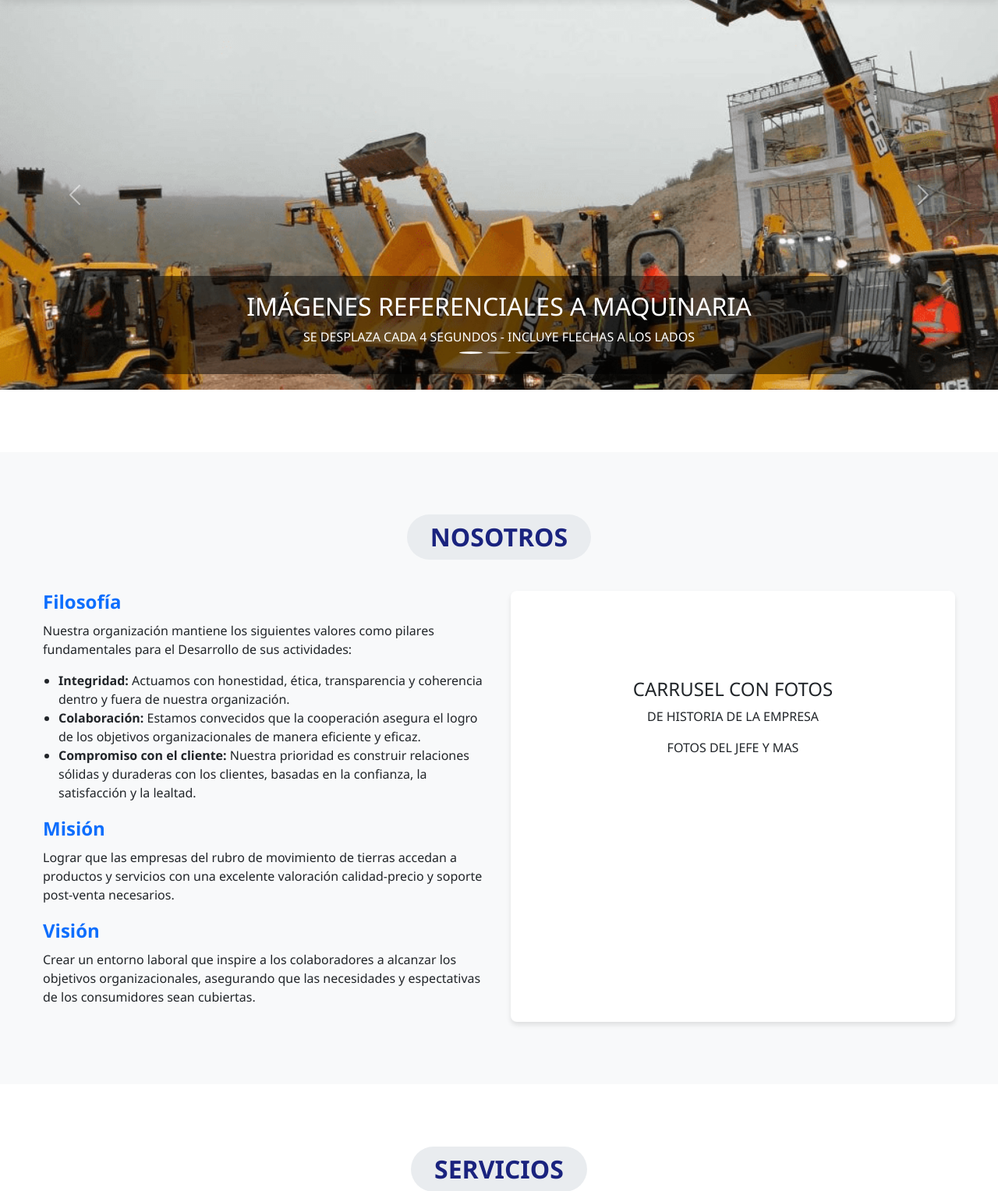
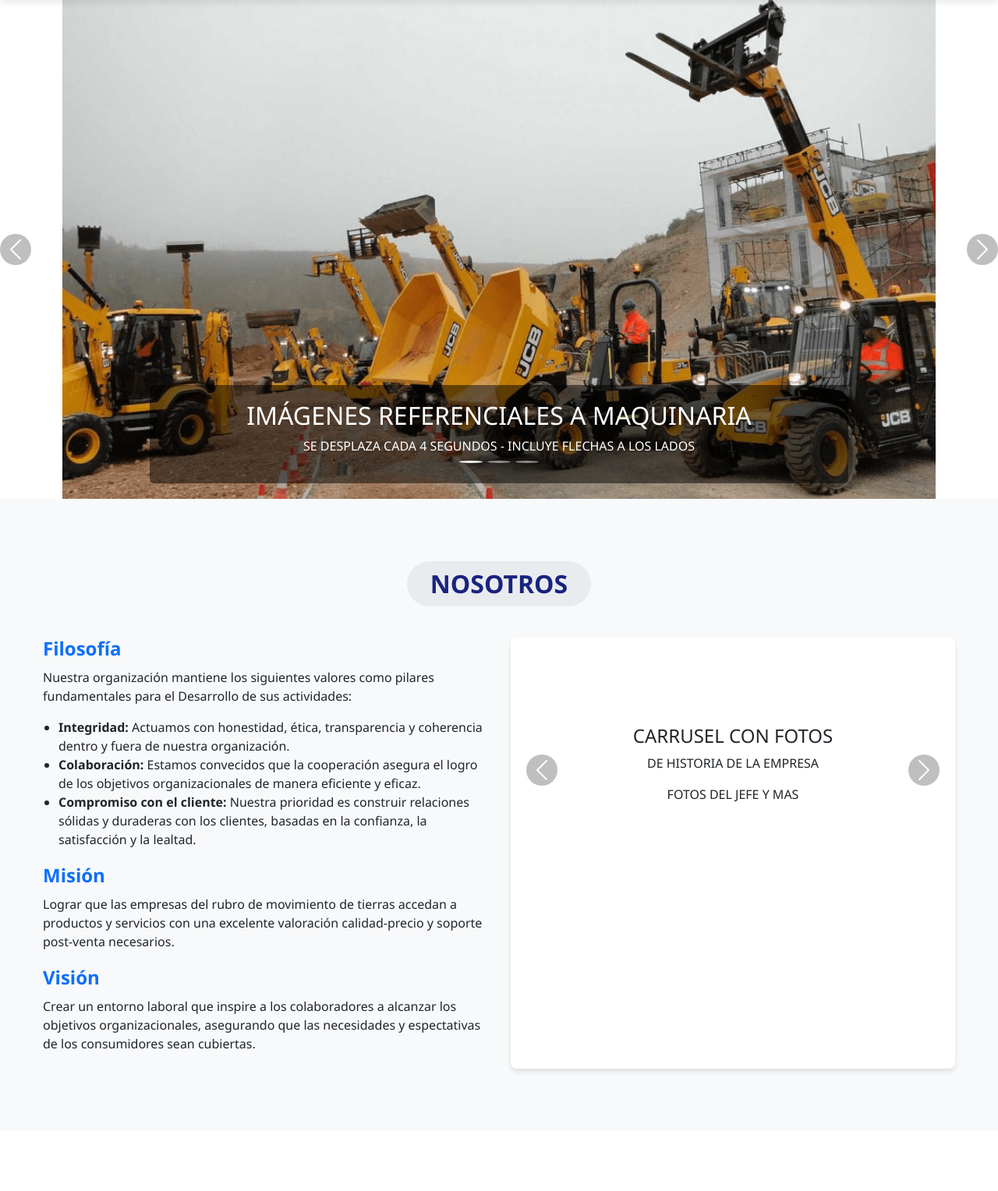
Before and after one commit to Preciado12Caesar/project1, a PHP site: page / in a window 1280 px wide. Shown: the part 157-1685 px from the top of the page at 78% size. Run offline with PHP 8.4, Linux system fonts and the light colour scheme; data comes from the database, SQL or seed files in the repository; data that the repository does not hold is empty; some libraries are stand-ins or nearby versions.

Commit message:
Css principal arreglado con carrusel adaptad tamaño ideal del carrusel 1600*800

```diff
--- a/styles/main.css
+++ b/styles/main.css
@@ -214,30 +214,48 @@ h2, h3, h4, h5, h6 {
     display: block;
 }
 
-/* Hero section con carrusel */
+/* Hero section con carrusel - SOLUCIÓN PARA TODO TIPO DE PANTALLAS */
 .hero-section {
-    padding-top: 0;
+    padding: 0 !important;
+    margin: 0 !important;
+    overflow: hidden !important;
 }
 
 .carousel-container {
-    width: 100%;
-    overflow: hidden;
+    width: 100% !important;
+    overflow: visible !important;
+    margin: 0 !important;
+    padding: 0 !important;
+}
+
+.carousel,
+.carousel-inner,
+.carousel-item {
+    height: auto !important;
+    min-height: auto !important;
+    max-height: none !important;
+    overflow: visible !important;
 }
 
 .carousel-item img {
-    height: 500px;
-    object-fit: cover;
-    width: 100%;
+    width: 100% !important;
+    height: auto !important;
+    max-height: 80vh !important; /* Esto limita la altura al 80% de la altura visible de la ventana */
+    object-fit: contain !important;
+    display: block !important;
+    margin: 0 auto !important;
 }
 
 .carousel-caption {
     background-color: rgba(0, 0, 0, 0.5);
     padding: 20px;
     border-radius: 5px;
+    z-index: 10;
 }
 
 .carousel-indicators {
     bottom: 20px;
+    z-index: 10 !important;
 }
 
 .carousel-indicators button {
@@ -252,6 +270,17 @@ h2, h3, h4, h5, h6 {
 
 .carousel-indicators button.active {
     opacity: 1;
+}
+
+.carousel-control-prev,
+.carousel-control-next {
+    z-index: 10 !important;
+    width: 40px !important;
+    height: 40px !important;
+    background-color: rgba(0,0,0,0.5) !important;
+    border-radius: 50% !important;
+    top: 50% !important;
+    transform: translateY(-50%) !important;
 }
 
 /* Contenido principal */
@@ -546,7 +575,13 @@ h2, h3, h4, h5, h6 {
 
 @media (max-width: 768px) {
     .carousel-item img {
-        height: 300px;
+        max-height: none !important; /* Elimina la restricción de altura en móviles */
+    }
+
+    .carousel-control-prev,
+    .carousel-control-next {
+        width: 35px !important;
+        height: 35px !important;
     }
 
     .galeria-grid {
```
